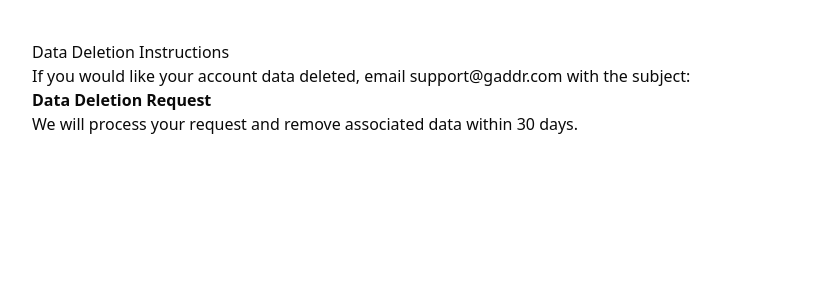
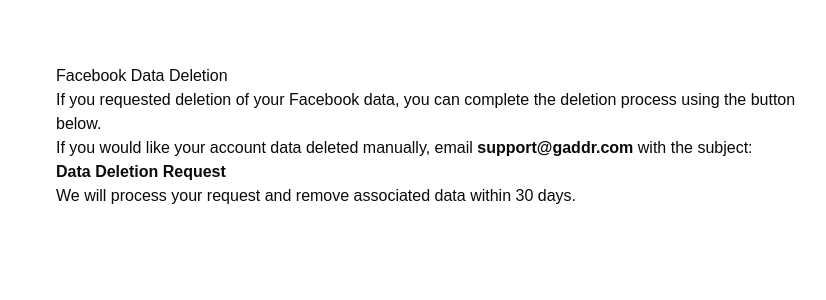
Before and after one commit to sairam1200/SocialApp, a Next.js app: page /data-deletion in a window 1280 px wide. Shown: the top 300 px of the page, without its empty margins (208-1034 px from the left). Built offline with nearby package versions, Linux system fonts and the light colour scheme; no server answers; what restfit would draw is missing.

Commit message:
facebook data deletion changed

```diff
--- a/src/app/data-deletion/page.tsx
+++ b/src/app/data-deletion/page.tsx
@@ -1,21 +1,95 @@
+"use client";
+
+import { useSearchParams } from "next/navigation";
+
 export default function DataDeletion() {
+  const searchParams = useSearchParams();
+  const confirmationCode = searchParams.get("code");
+
+  const handleDeletion = () => {
+    if (!confirmationCode) {
+      alert("Missing confirmation code.");
+      return;
+    }
+
+    window.open(
+      `https://socialapp-backend-bx75.onrender.com/data-deletion?code=${encodeURIComponent(
+        confirmationCode
+      )}`,
+      "_blank"
+    );
+  };
+
   return (
-    <main style={{ maxWidth: "800px", margin: "40px auto" }}>
-      <h1>Data Deletion Instructions</h1>
+    <main
+      style={{
+        maxWidth: "800px",
+        margin: "40px auto",
+        padding: "24px",
+        fontFamily: "sans-serif",
+      }}
+    >
+      <h1>Facebook Data Deletion</h1>
 
       <p>
-        If you would like your account data deleted, email
-        support@gaddr.com with the subject:
+        If you requested deletion of your Facebook data, you can complete the
+        deletion process using the button below.
       </p>
 
-      <p>
-        <strong>Data Deletion Request</strong>
-      </p>
+      {confirmationCode ? (
+        <>
+          <button
+            onClick={handleDeletion}
+            style={{
+              marginTop: "20px",
+              padding: "12px 24px",
+              background: "#1877F2",
+              color: "#fff",
+              border: "none",
+              borderRadius: "6px",
+              cursor: "pointer",
+              fontSize: "16px",
+            }}
+          >
+            Delete My Facebook Data
+          </button>
 
-      <p>
-        We will process your request and remove associated data within
-        30 days.
-      </p>
+          <div style={{ marginTop: "30px" }}>
+            <h3>Deletion Status</h3>
+
+            <p>
+              After your request is processed, you can check its status here:
+            </p>
+
+            <a
+              href={`https://social-app-zeta-three.vercel.app/data-deletion?code=${encodeURIComponent(
+                confirmationCode
+              )}`}
+              target="_blank"
+              rel="noopener noreferrer"
+            >
+              https://social-app-zeta-three.vercel.app/data-deletion?code=
+              {confirmationCode}
+            </a>
+          </div>
+        </>
+      ) : (
+        <>
+          <p>
+            If you would like your account data deleted manually, email{" "}
+            <strong>support@gaddr.com</strong> with the subject:
+          </p>
+
+          <p>
+            <strong>Data Deletion Request</strong>
+          </p>
+
+          <p>
+            We will process your request and remove associated data within 30
+            days.
+          </p>
+        </>
+      )}
     </main>
   );
 }
```
